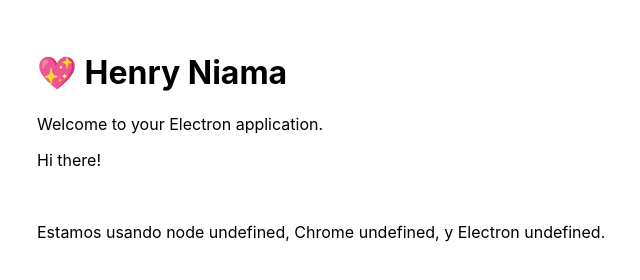
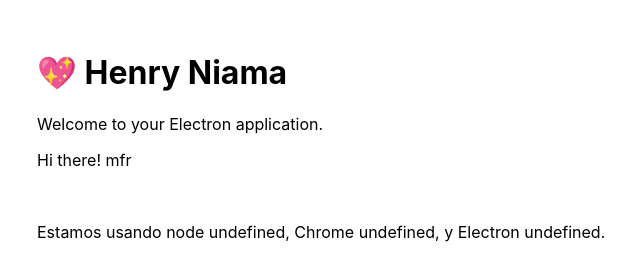
Before and after one commit to SebastianNiama/CodeTraining, an Electron app: page src/index.html in a window 800 px wide. Shown: the full height of the page, 59-699 px from the left. Drawn offline with Linux system fonts and the light colour scheme.

Commit message:
cambiosnuevos

```diff
--- a/src/index.html
+++ b/src/index.html
@@ -9,7 +9,7 @@
   <body>
     <h1>💖 Henry Niama</h1>
     <p>Welcome to your Electron application.</p>
-    <p>Hi there! </p>
+    <p>Hi there! mfr </p>
 
     <br>
     <p>
```
